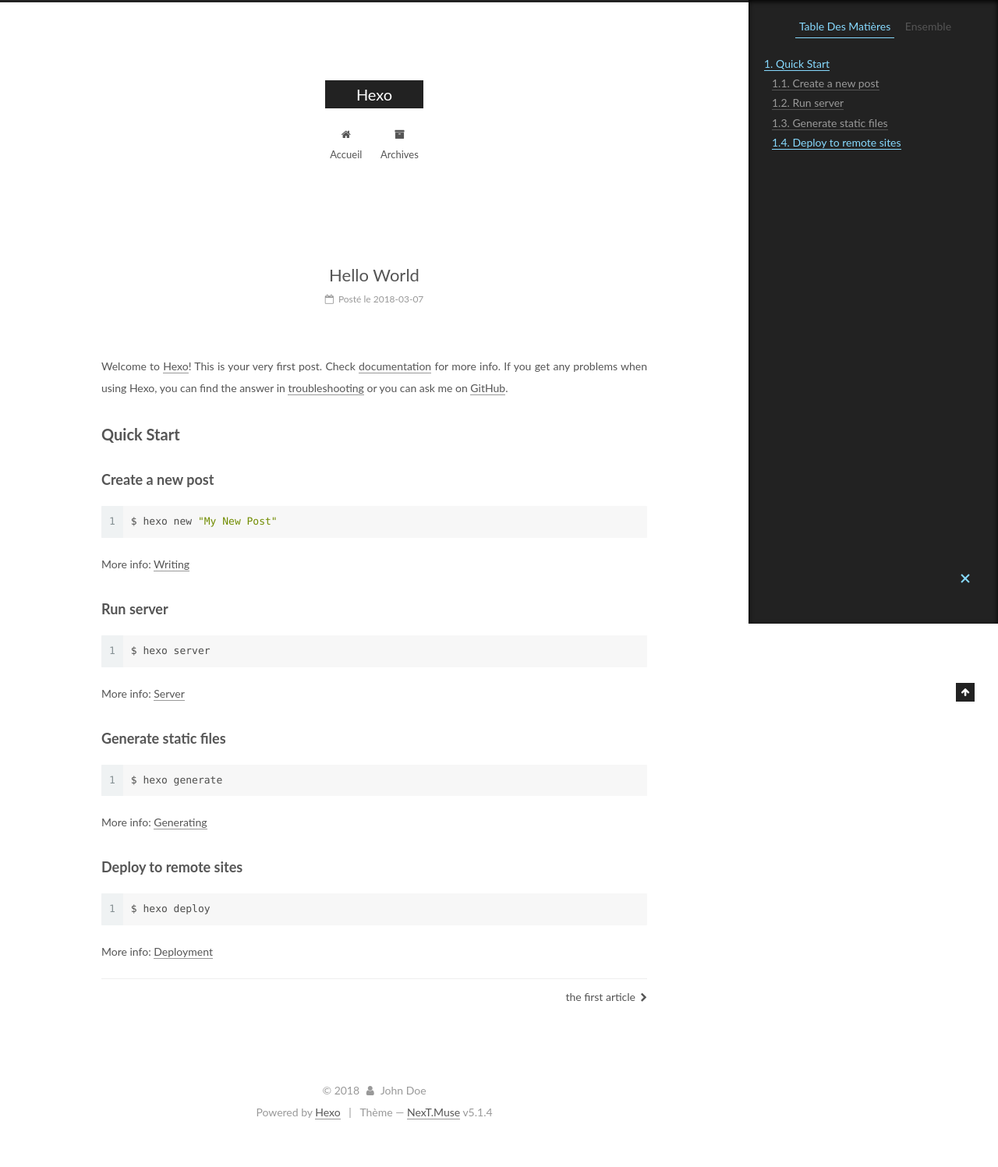
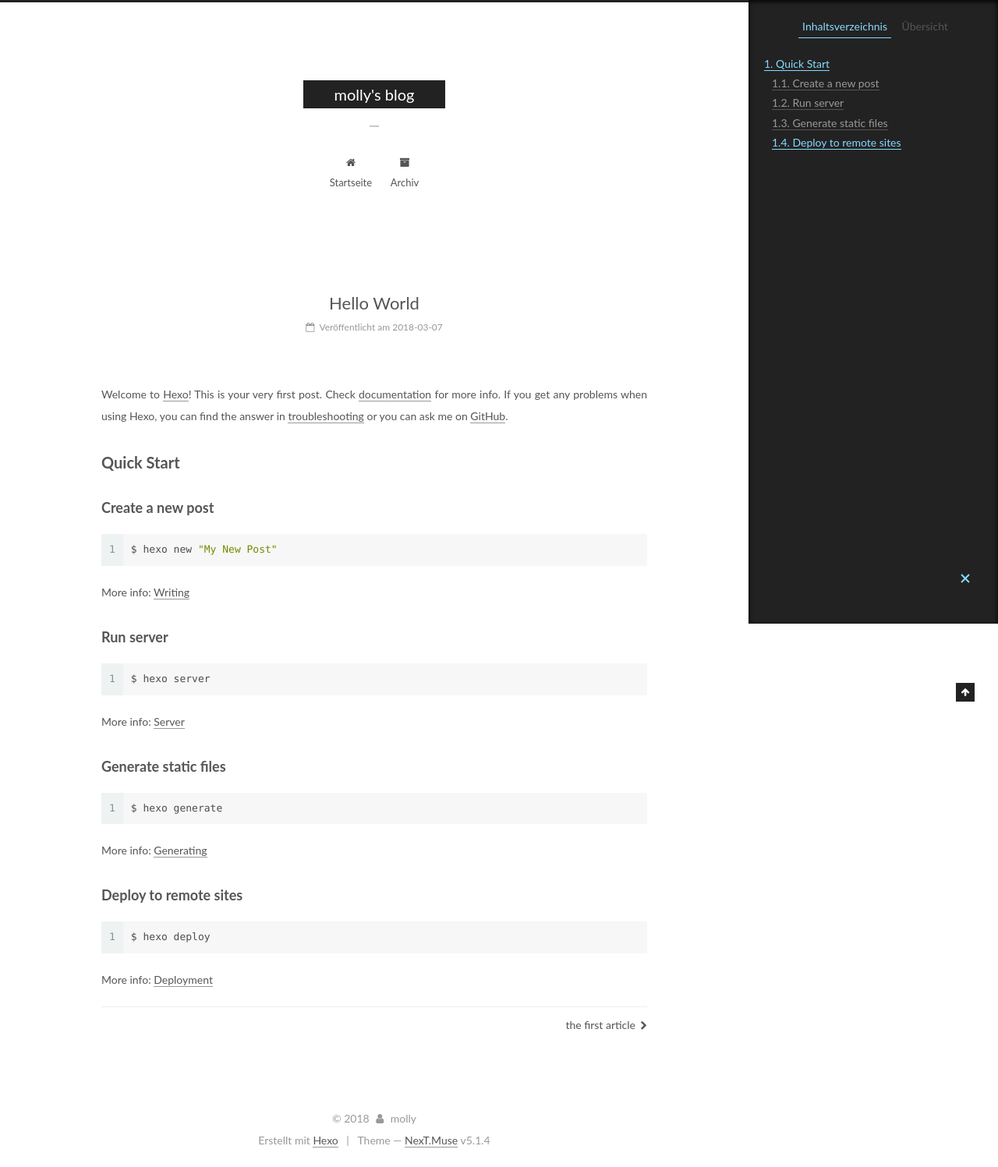
Before and after one commit to mollyyz/mollyyz.github.io, a plain HTML site: page 2018/03/07/hello-world/index.html in a window 1280 px wide. Shown: the whole page at 78% size. Before the commit the page ends 1461 px from the top, so only its background shows below. Drawn offline with Linux system fonts and the light colour scheme.

Commit message:
Site updated: 2018-03-08 15:56:55

```diff
--- a/2018/03/07/hello-world/index.html
+++ b/2018/03/07/hello-world/index.html
@@ -5,7 +5,7 @@
 
 
 
-<html class="theme-next muse use-motion" lang="">
+<html class="theme-next muse use-motion" lang="Chinese">
 <head>
   <meta charset="UTF-8"/>
 <meta http-equiv="X-UA-Compatible" content="IE=edge" />
@@ -83,8 +83,9 @@
 <meta property="og:type" content="article">
 <meta property="og:title" content="Hello World">
 <meta property="og:url" content="http://yoursite.com/2018/03/07/hello-world/index.html">
-<meta property="og:site_name" content="Hexo">
+<meta property="og:site_name" content="molly&#39;s blog">
 <meta property="og:description" content="Welcome to Hexo! This is your very first post. Check documentation for more info. If you get any problems when using Hexo, you can find the answer in troubleshooting or you can ask me on GitHub. Quick">
+<meta property="og:locale" content="Chinese">
 <meta property="og:updated_time" content="2018-03-07T08:12:57.686Z">
 <meta name="twitter:card" content="summary">
 <meta name="twitter:title" content="Hello World">
@@ -124,7 +125,7 @@
 
 
 
-  <title>Hello World | Hexo</title>
+  <title>Hello World | molly's blog</title>
 
 
 
@@ -136,7 +137,7 @@
 
 </head>
 
-<body itemscope itemtype="http://schema.org/WebPage" lang="">
+<body itemscope itemtype="http://schema.org/WebPage" lang="Chinese">
 
 
 
@@ -154,12 +155,12 @@
     <div class="custom-logo-site-title">
       <a href="/"  class="brand" rel="start">
         <span class="logo-line-before"><i></i></span>
-        <span class="site-title">Hexo</span>
+        <span class="site-title">molly's blog</span>
         <span class="logo-line-after"><i></i></span>
       </a>
     </div>
 
-        <p class="site-subtitle"></p>
+        <p class="site-subtitle">一</p>
 
   </div>
 
@@ -184,7 +185,7 @@
 
               <i class="menu-item-icon fa fa-fw fa-home"></i> <br />
 
-            Accueil
+            Startseite
           </a>
         </li>
 
@@ -194,7 +195,7 @@
 
               <i class="menu-item-icon fa fa-fw fa-archive"></i> <br />
 
-            Archives
+            Archiv
           </a>
         </li>
 
@@ -234,13 +235,13 @@
     <link itemprop="mainEntityOfPage" href="http://yoursite.com/2018/03/07/hello-world/">
 
     <span hidden itemprop="author" itemscope itemtype="http://schema.org/Person">
-      <meta itemprop="name" content="John Doe">
+      <meta itemprop="name" content="molly">
       <meta itemprop="description" content="">
       <meta itemprop="image" content="/images/avatar.gif">
     </span>
 
     <span hidden itemprop="publisher" itemscope itemtype="http://schema.org/Organization">
-      <meta itemprop="name" content="Hexo">
+      <meta itemprop="name" content="molly's blog">
     </span>
 
 
@@ -258,7 +259,7 @@
                 <i class="fa fa-calendar-o"></i>
               </span>
 
-                <span class="post-meta-item-text">Posté le</span>
+                <span class="post-meta-item-text">Veröffentlicht am</span>
 
               <time title="Post created" itemprop="dateCreated datePublished" datetime="2018-03-07T16:12:57+08:00">
                 2018-03-07
@@ -393,10 +394,10 @@
 
         <ul class="sidebar-nav motion-element">
           <li class="sidebar-nav-toc sidebar-nav-active" data-target="post-toc-wrap">
-            Table Des Matières
+            Inhaltsverzeichnis
           </li>
           <li class="sidebar-nav-overview" data-target="site-overview-wrap">
-            Ensemble
+            Übersicht
           </li>
         </ul>
 
@@ -405,7 +406,7 @@
         <div class="site-overview">
           <div class="site-author motion-element" itemprop="author" itemscope itemtype="http://schema.org/Person">
 
-              <p class="site-author-name" itemprop="name">John Doe</p>
+              <p class="site-author-name" itemprop="name">molly</p>
               <p class="site-description motion-element" itemprop="description"></p>
           </div>
 
@@ -417,7 +418,7 @@
                 <a href="/archives/">
 
                   <span class="site-state-item-count">2</span>
-                  <span class="site-state-item-name">articles</span>
+                  <span class="site-state-item-name">Artikel</span>
                 </a>
               </div>
 
@@ -477,13 +478,13 @@
   <span class="with-love">
     <i class="fa fa-user"></i>
   </span>
-  <span class="author" itemprop="copyrightHolder">John Doe</span>
+  <span class="author" itemprop="copyrightHolder">molly</span>
 
 
 </div>
 
 
-  <div class="powered-by">Powered by <a class="theme-link" target="_blank" href="https://hexo.io">Hexo</a></div>
+  <div class="powered-by">Erstellt mit  <a class="theme-link" target="_blank" href="https://hexo.io">Hexo</a></div>
 
 
 
@@ -491,7 +492,7 @@
 
 
 
-  <div class="theme-info">Thème &mdash; <a class="theme-link" target="_blank" href="https://github.com/iissnan/hexo-theme-next">NexT.Muse</a> v5.1.4</div>
+  <div class="theme-info">Theme &mdash; <a class="theme-link" target="_blank" href="https://github.com/iissnan/hexo-theme-next">NexT.Muse</a> v5.1.4</div>
 
 
 
--- a/css/main.css
+++ b/css/main.css
@@ -1822,7 +1822,7 @@
   width: 4px;
   height: 4px;
   border-radius: 50%;
-  background: #8a5d8e;
+  background: #dea7ff;
 }
 .links-of-blogroll {
   font-size: 13px;
```
Also changed, not shown: 2018/03/07/the-first-article/index.html (+17 -16 lines), archives/2018/03/index.html (+17 -16 lines), archives/2018/index.html (+17 -16 lines), archives/index.html (+17 -16 lines), index.html (+22 -21 lines).
